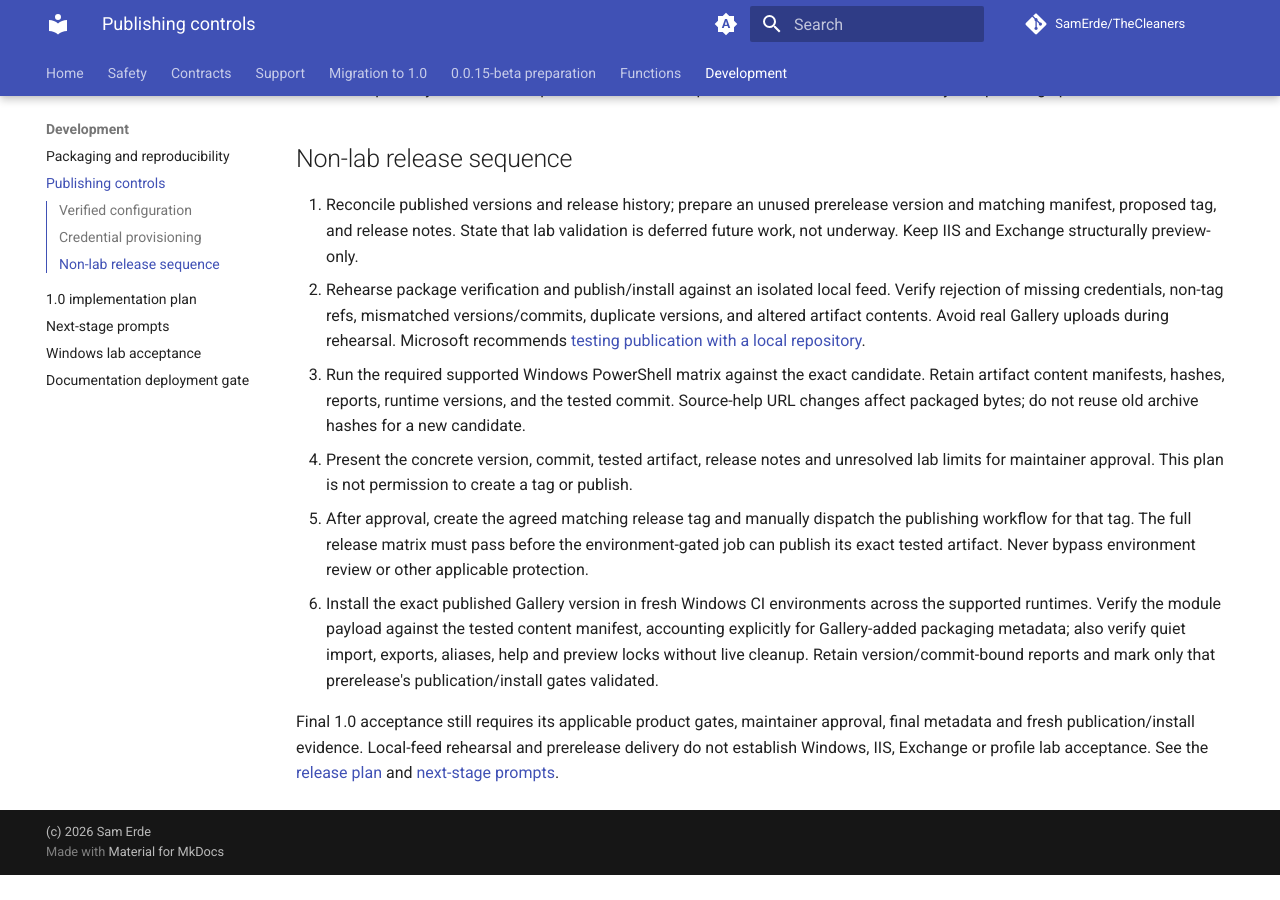
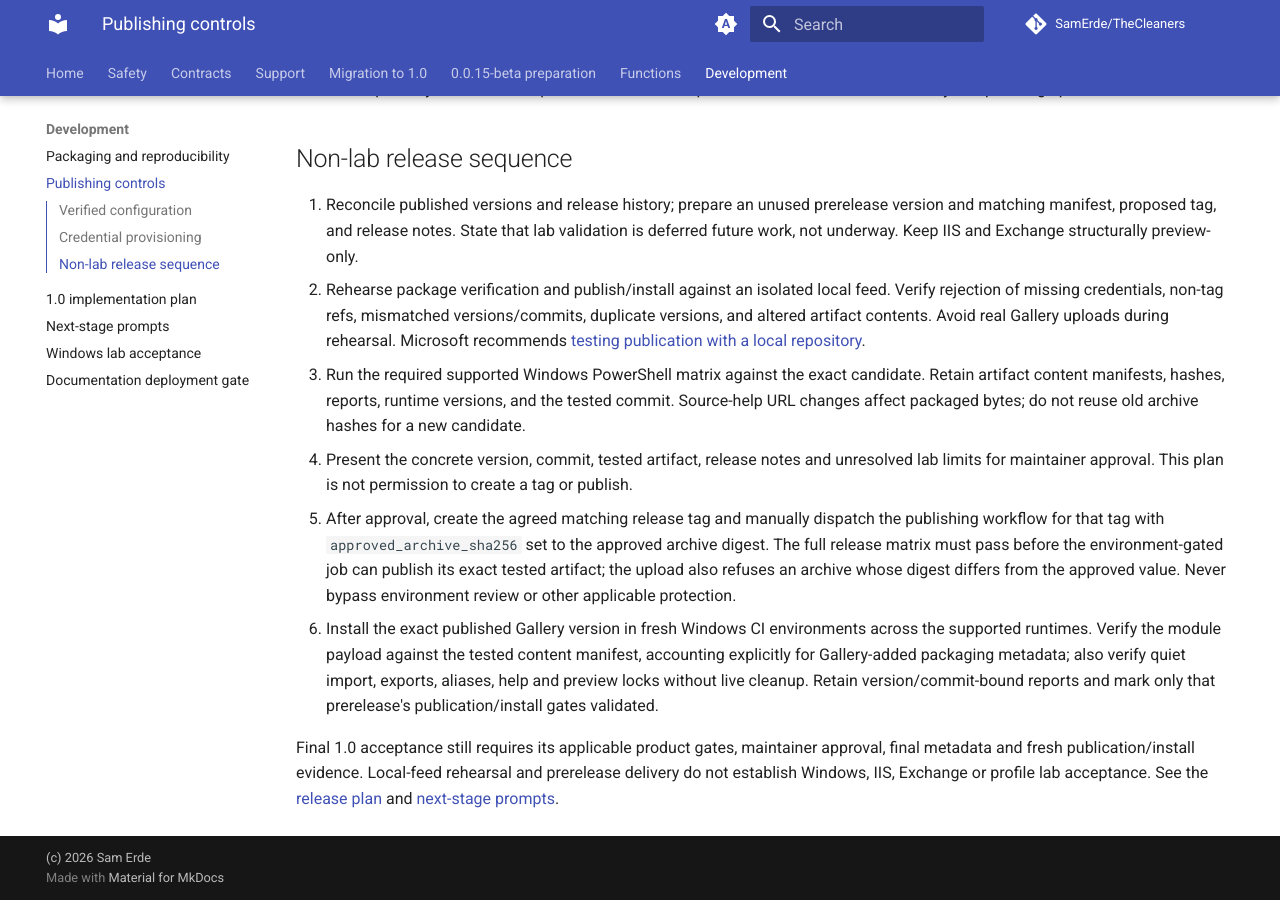
Before and after one commit to SamErde/TheCleaners, an MkDocs documentation site: the page built from docs/publishing.md, in a window 1280 px wide and 900 px high, scrolled down 1273 px. Built offline with MkDocs 1.6.1 and Material for MkDocs 9.7.7, drawn with Linux system fonts in a browser that asks for light colours; comment, search, counter and statistics services are not loaded; before the commit the page ends 2148 px from its top, so only the background shows below that.

Commit message:
🔒security(release): bind publication to approved archive digest

```diff
--- a/docs/publishing.md
+++ b/docs/publishing.md
@@ -30,7 +30,7 @@ Existing repository secret names `POWERSHELLGALLERY_KEY` and `POWERSHELLGALLERY_
 2. Rehearse package verification and publish/install against an isolated local feed. Verify rejection of missing credentials, non-tag refs, mismatched versions/commits, duplicate versions, and altered artifact contents. Avoid real Gallery uploads during rehearsal. Microsoft recommends [testing publication with a local repository](https://learn.microsoft.com/en-us/powershell/gallery/concepts/publishing-guidelines).
 3. Run the required supported Windows PowerShell matrix against the exact candidate. Retain artifact content manifests, hashes, reports, runtime versions, and the tested commit. Source-help URL changes affect packaged bytes; do not reuse old archive hashes for a new candidate.
 4. Present the concrete version, commit, tested artifact, release notes and unresolved lab limits for maintainer approval. This plan is not permission to create a tag or publish.
-5. After approval, create the agreed matching release tag and manually dispatch the publishing workflow for that tag. The full release matrix must pass before the environment-gated job can publish its exact tested artifact. Never bypass environment review or other applicable protection.
+5. After approval, create the agreed matching release tag and manually dispatch the publishing workflow for that tag with `approved_archive_sha256` set to the approved archive digest. The full release matrix must pass before the environment-gated job can publish its exact tested artifact; the upload also refuses an archive whose digest differs from the approved value. Never bypass environment review or other applicable protection.
 6. Install the exact published Gallery version in fresh Windows CI environments across the supported runtimes. Verify the module payload against the tested content manifest, accounting explicitly for Gallery-added packaging metadata; also verify quiet import, exports, aliases, help and preview locks without live cleanup. Retain version/commit-bound reports and mark only that prerelease's publication/install gates validated.
 
 Final 1.0 acceptance still requires its applicable product gates, maintainer approval, final metadata and fresh publication/install evidence. Local-feed rehearsal and prerelease delivery do not establish Windows, IIS, Exchange or profile lab acceptance. See the [release plan](release-plan-1.0.md) and [next-stage prompts](next-stage-prompts.md).
```
Also changed, not shown: 1 other file.
